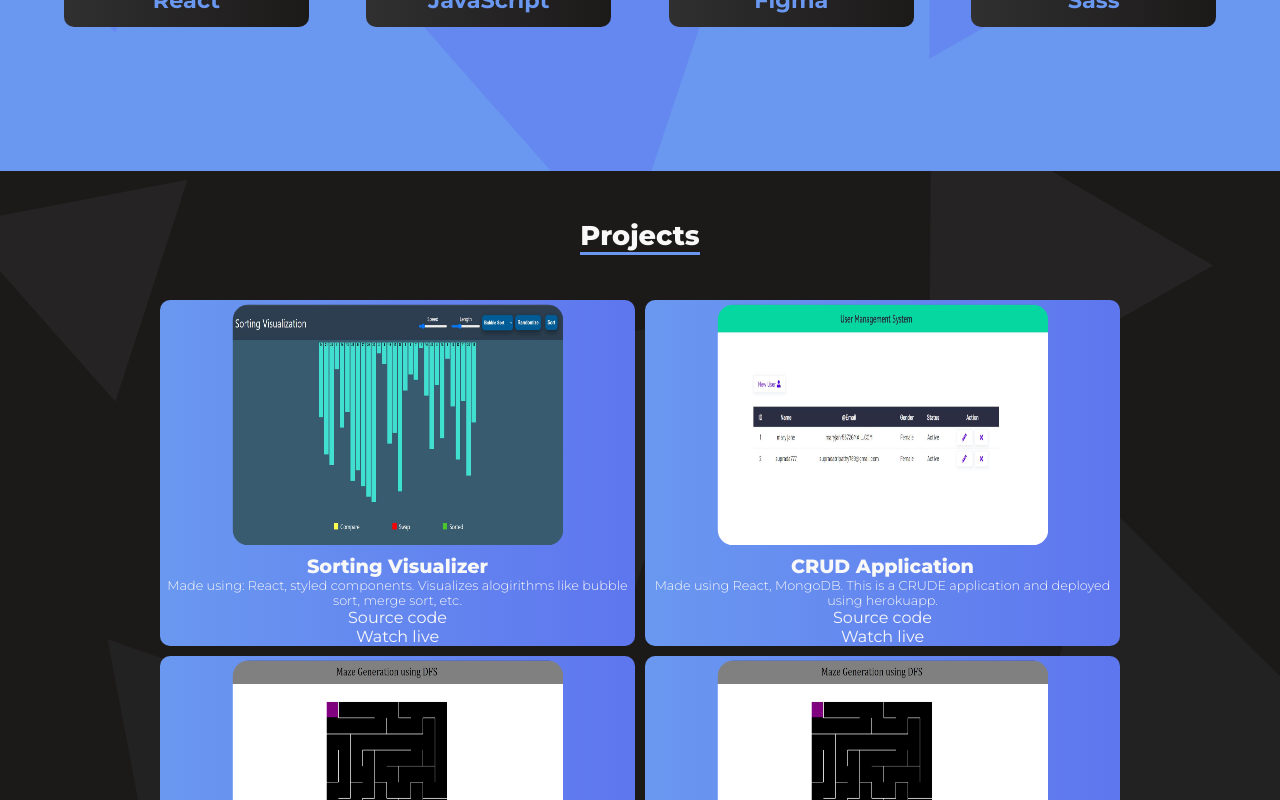
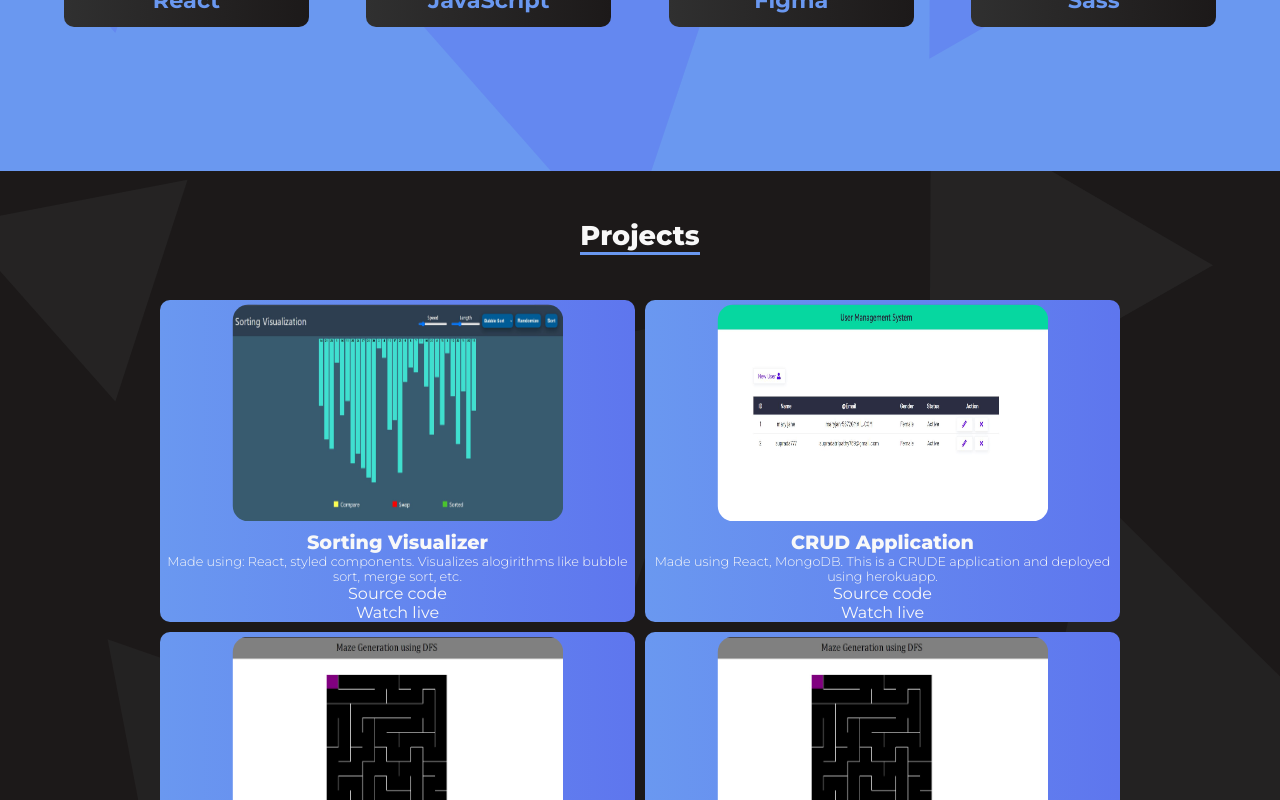
Before and after one commit to AyushmanTripathy/responsive-portfolio-react, a React (Create React App) app: page / in a window 1280 px wide. Shown: the part 1076-1876 px from the top of the page. Built offline with nearby package versions, Linux system fonts and the light colour scheme.

Commit message:
hover effect

```diff
--- a/src/components/Navbar/index.js
+++ b/src/components/Navbar/index.js
@@ -3,9 +3,7 @@ import React from "react";
 import { Wrapper } from "./NavbarStyle";
 
 function focus({ target }) {
-  // scrolled to element
   document.querySelector(target.id).scrollIntoView();
-  //now scroll back 90px
 }
 
 const Navbar = () => {
--- a/src/components/Project/ProjectStyle.js
+++ b/src/components/Project/ProjectStyle.js
@@ -32,7 +32,6 @@ export const Wrapper = styled.section`
     .card {
       flex-direction: column;
       border-radius: 10px;
-      // box-shadow: 5px 5px 20px var(--white);
       background: linear-gradient(
         to right,
         var(--light_blue),
@@ -40,6 +39,10 @@ export const Wrapper = styled.section`
       );
       color: var(--white);
       text-align: center;
+
+      &:hover {
+        box-shadow: 5px 5px 20px var(--white);
+      }
 
       a {
         color: var(--white);
@@ -64,7 +67,7 @@ export const Wrapper = styled.section`
       img {
         padding: 0.3rem 0.3rem;
         width: 340px;
-        height: 250px;
+        aspect-ratio: 3 / 2;
         border-radius: 20px;
       }
     }
```
Also changed, not shown: todo.txt.
